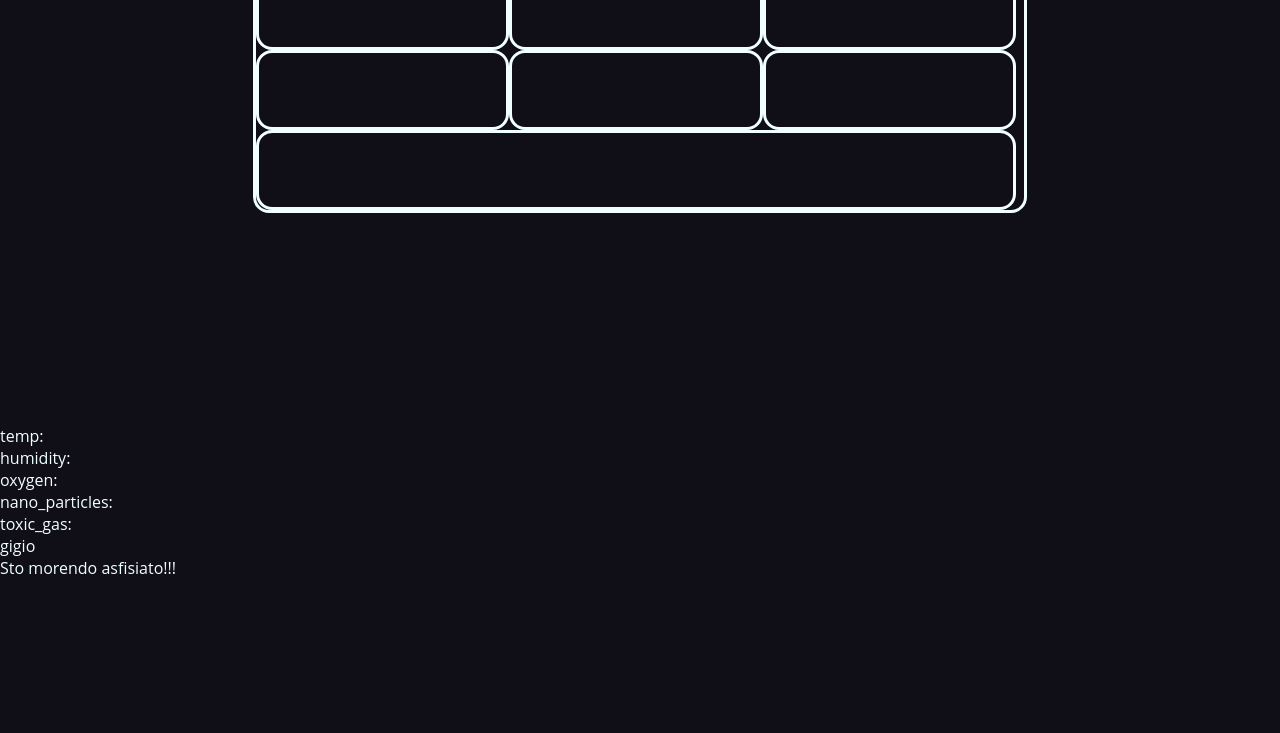
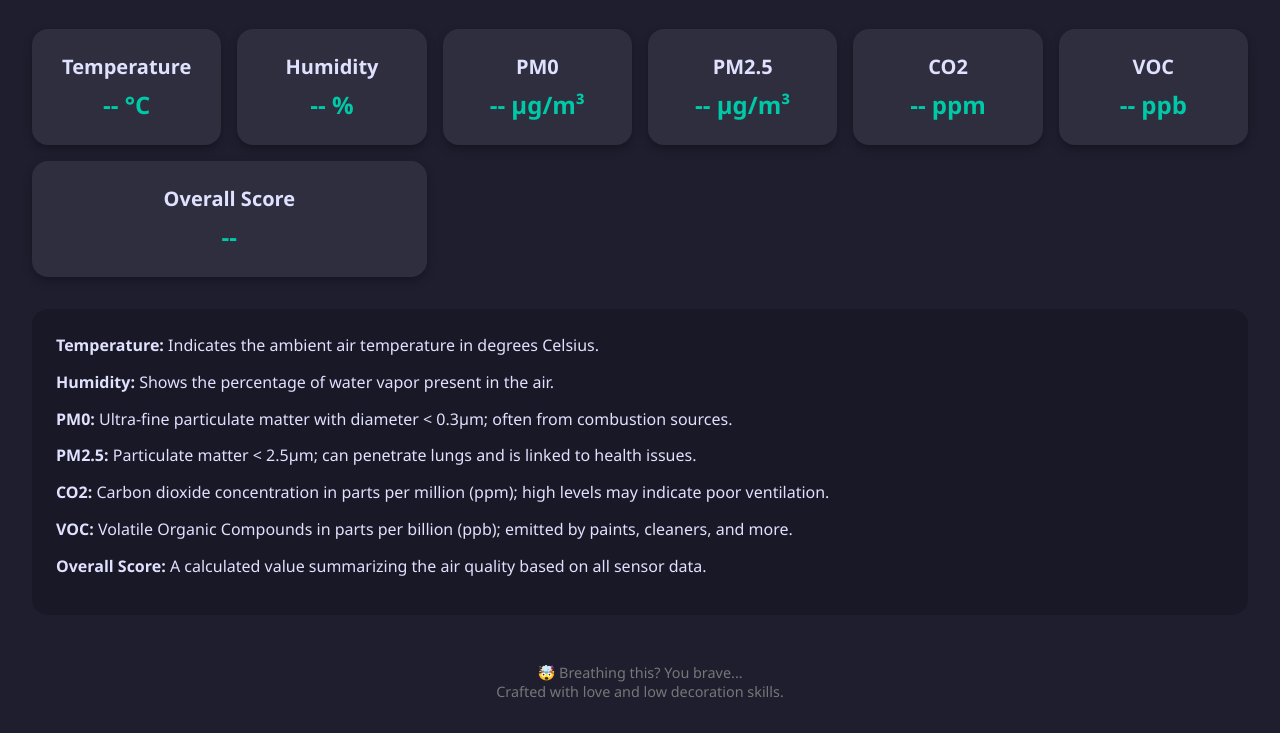
Before and after one commit to fvelo/Air-Quality-Site, a website: page public/webpages/home/home.html in a window 1280 px wide. Shown: the part 120-853 px from the top of the page. Before the commit the page ends 800 px from the top, so only its background shows below. Drawn offline with Linux system fonts and the light colour scheme; no server answers; files whose address does not match are found by name.

Commit message:
now the dashboard is watchable, still a little poor in character but better

```diff
--- a/public/webpages/home/home.css
+++ b/public/webpages/home/home.css
@@ -1,47 +1,67 @@
-*{
+:root {
+    --bg-color: #1e1e2f;
+    --card-bg: #2e2e3f;
+    --text-color: #e0e0ff;
+    --accent-color: #00c9a7;
+}
+* {
     margin: 0;
     padding: 0;
+    box-sizing: border-box;
 }
-
-body{
-    background-color: #100e17;
-    font-family: 'Open Sans', sans-serif;
-    align-content: center;
+body {
+    background-color: var(--bg-color);
+    font-family: 'Segoe UI', Tahoma, Geneva, Verdana, sans-serif;
+    color: var(--text-color);
+    padding: 2rem;
 }
-
-h1, p{
-    color: azure;
+header {
+    text-align: center;
+    margin-bottom: 2rem;
 }
-
-header{
-    align-self: center;
-    justify-self: center;
+h1 {
+    font-size: 2.5rem;
+    margin-bottom: 0.5rem;
 }
-
-.container_display{
-    /* align-content: center; */
-    height: 30em;
+p.description {
+    color: #aaa;
+    font-size: 1rem;
 }
-
-.data_display{
-    border: 0.2em solid azure;
-    border-radius: 1em;
-    width: 60%;
-    margin: auto;
-    height: 50%;
+.data-grid {
     display: grid;
-    grid-template-columns: 33% 33% 33%;
+    grid-template-columns: repeat(auto-fit, minmax(180px, 1fr));
+    gap: 1rem;
+    margin-bottom: 2rem;
 }
-
-.data_display > div{
-    border: 0.2em solid azure;
-    border-radius: 1em;
-    color: azure;
+.card {
+    background-color: var(--card-bg);
+    padding: 1.5rem;
+    border-radius: 1rem;
     text-align: center;
-    padding: 2em;
+    box-shadow: 0 4px 10px rgba(0, 0, 0, 0.3);
 }
-
-#overall_score{
-    grid-column-start: 1;
-    grid-column-end: 4;
+.card h2 {
+    font-size: 1.25rem;
+    margin-bottom: 0.5rem;
 }
+.card span {
+    font-size: 1.5rem;
+    font-weight: bold;
+    color: var(--accent-color);
+}
+.explanation {
+    margin-top: 2rem;
+    background-color: #181826;
+    padding: 1.5rem;
+    border-radius: 1rem;
+}
+.explanation p {
+    margin-bottom: 0.8rem;
+    line-height: 1.5;
+}
+footer {
+    margin-top: 3rem;
+    text-align: center;
+    font-size: 0.9rem;
+    color: #777;
+}
--- a/public/webpages/home/home.html
+++ b/public/webpages/home/home.html
@@ -4,51 +4,37 @@
     <meta charset="UTF-8">
     <meta name="viewport" content="width=device-width, initial-scale=1.0">
     <link rel="stylesheet" href="/home/home.css">
-    <link rel="favicon" href="assets/images/favicon.ico" type="image/x-icon">
-    <title>Home - Air Quality</title>
+    <link rel="icon" href="assets/images/favicon.ico" type="image/x-icon">
+    <title>Air Quality Dashboard</title>
 </head>
 <body>
     <header>
-        <h1>Air Quality Monitor Home Page</h1>
-        <p>Main page for the diplaying of the data gathered through my DIY Air Quality Monitor</p>
+        <h1>Air Quality Monitor</h1>
+        <p class="description">Live data from my DIY air quality sensor setup</p>
     </header>
-    <div class="container_display">
-        <div class="on_display">
-            <p id="time_last_refresh">
 
-            </p>
-            <button id="btn_refresh_data">
+    <div class="data-grid">
+        <div class="card"><h2>Temperature</h2><span id="temperature">-- °C</span></div>
+        <div class="card"><h2>Humidity</h2><span id="humidity">-- %</span></div>
+        <div class="card"><h2>PM0</h2><span id="pm0">-- µg/m³</span></div>
+        <div class="card"><h2>PM2.5</h2><span id="pm2_5">-- µg/m³</span></div>
+        <div class="card"><h2>CO2</h2><span id="co2">-- ppm</span></div>
+        <div class="card"><h2>VOC</h2><span id="voc">-- ppb</span></div>
+        <div class="card" style="grid-column: span 2;"><h2>Overall Score</h2><span id="overall_score">--</span></div>
+    </div>
 
-            </button>
-        </div>
-        <div class="data_display">
-            <div id="temperature"></div>
-            <div id="humidity"></div>
-            <div id="pm0"></div>
-            <div id="pm2_5"></div>
-            <div id="co2"></div>
-            <div id="voc"></div>
-            <div id="overall_score"></div>
-        </div>
+    <div class="explanation">
+        <p><strong>Temperature:</strong> Indicates the ambient air temperature in degrees Celsius.</p>
+        <p><strong>Humidity:</strong> Shows the percentage of water vapor present in the air.</p>
+        <p><strong>PM0:</strong> Ultra-fine particulate matter with diameter < 0.3μm; often from combustion sources.</p>
+        <p><strong>PM2.5:</strong> Particulate matter < 2.5μm; can penetrate lungs and is linked to health issues.</p>
+        <p><strong>CO2:</strong> Carbon dioxide concentration in parts per million (ppm); high levels may indicate poor ventilation.</p>
+        <p><strong>VOC:</strong> Volatile Organic Compounds in parts per billion (ppb); emitted by paints, cleaners, and more.</p>
+        <p><strong>Overall Score:</strong> A calculated value summarizing the air quality based on all sensor data.</p>
     </div>
-    <div class="conainer_explenation">
-        <div>
-            <p>temp: </p>
-            <p>humidity: </p>
-            <p>oxygen: </p>
-            <p>nano_particles: </p>
-            <p>toxic_gas: </p>
-            <p>gigio</p>
-        </div>
-    </div>
-    <div class="container_graph">
-        <div class="left_bar"></div>
-        <div class="graph_display"></div>
-        <div class="bottom_bar"></div>
-    </div>
+
     <footer>
-        <p>Sto morendo asfisiato!!!</p>
+        <p>🤯 Breathing this? You brave... <br> Crafted with love and low decoration skills.</p>
     </footer>
-    <script src="/home/home.js"></script>
 </body>
 </html>
```
